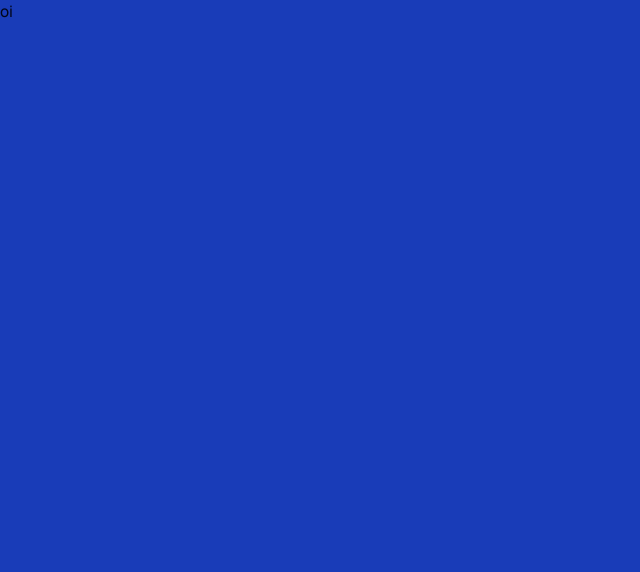
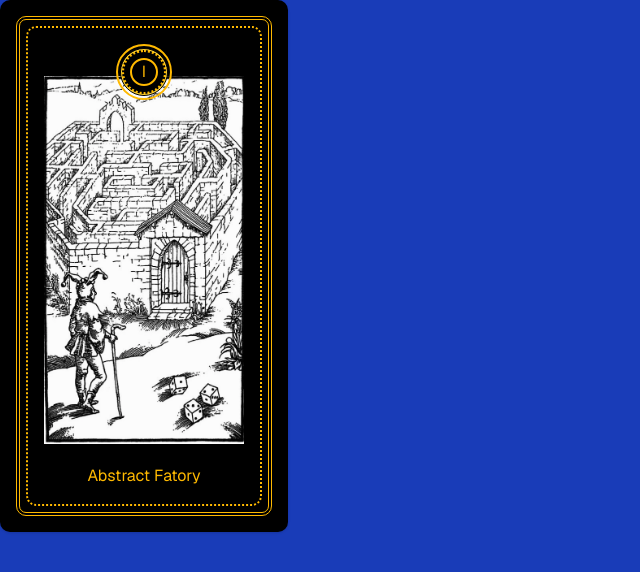
Before and after one commit to JoaoVictorNascimento/Pattern-cards, a Next.js app in the folder pattern-cards/: page / in a window 1280 px wide. Shown: the top 572 px of the page, without its empty margins (0-640 px from the left). Built offline with nearby package versions, Linux system fonts and the light colour scheme.

Commit message:
feat: create initial card pattern abstract factory

```diff
--- a/pattern-cards/app/components/PatternCard/card.tsx
+++ b/pattern-cards/app/components/PatternCard/card.tsx
@@ -1,13 +1,26 @@
+import { Card, CardContent } from '@/components/ui/card'
 import { PatternCardProps } from './types'
+import { CardContentBorder } from './cardContentBorder'
+import CardIndex from './cardIndex'
+import Image from 'next/image'
+import CardImageBorder from './cardImageBorder'
 
-export const PatternCard = (props: PatternCardProps) => {
-  const { id, name, description } = props
+
+const PatternCard = (props: PatternCardProps) => {
+  const { id, name, image } = props
   return (
-    <div>
-      <h1>Pattern Card</h1>
-      <span>{id}</span>
-      <span>{name}</span>
-      <span>{description}</span>
-    </div>
+    <Card className="w-full max-w-72  bg-black border-none p-4 rounded-lg">
+      <CardContent className="flex h-[500px] text-amber-400 border-amber-400 rounded-lg border-4 border-double p-0">
+        <CardContentBorder>
+          <CardImageBorder>
+            <CardIndex id={id} />
+            <Image src={image} alt={name} width={200} height={300} />
+          </CardImageBorder>
+          <span>{name}</span>
+        </CardContentBorder>
+      </CardContent>
+    </Card>
   )
 }
+
+export default PatternCard
--- /dev/null
+++ b/pattern-cards/app/components/PatternCard/cardContentBorder.tsx
@@ -0,0 +1,9 @@
+export const CardContentBorder = ({ children }: { children: React.ReactNode }) => {
+    return (
+      <div className="flex rounded-lg border-2 border-black w-full p-1">
+        <div className="flex flex-col justify-between items-center rounded-lg border-2 border-amber-400 border-dotted w-full p-4">
+          {children}
+        </div>
+      </div>
+    )
+  }
--- /dev/null
+++ b/pattern-cards/app/components/PatternCard/cardImageBorder.tsx
@@ -0,0 +1,9 @@
+const CardImageBorder = ({ children }: { children: React.ReactNode }) => {
+    return (
+        <div className="relative pt-8">
+            {children}
+        </div>
+    )
+}
+
+export default CardImageBorder
--- /dev/null
+++ b/pattern-cards/app/components/PatternCard/cardIndex.tsx
@@ -0,0 +1,19 @@
+import { toRoman } from "@/app/helpers/format"
+
+const CardIndex = ({ id }: { id: number }) => {
+    return (
+        <div className="absolute left-1/2 -translate-x-1/2 top-0">
+            <div className="flex justify-center items-center w-14 h-14 rounded-full border-amber-400 border-2">
+                <div className="flex justify-center items-center w-12 h-12 rounded-full border-black border-1 bg-amber-300">
+                    <div className="flex justify-center items-center w-11 h-11 rounded-full border-amber-400 border-2 border-dotted bg-black">
+                        <div className="flex justify-center items-center w-7 h-7 rounded-full border-amber-400 border-2 bg-black">
+                            <span>{toRoman(id)}</span>
+                        </div>
+                    </div>
+                </div>
+            </div>
+        </div>
+    )
+}
+
+export default CardIndex
--- /dev/null
+++ b/pattern-cards/app/helpers/format.ts
@@ -0,0 +1,26 @@
+export function toRoman(num: number): string {
+    if (num <= 0) return '';
+    const romanNumerals: [number, string][] = [
+      [1000, 'M'],
+      [900, 'CM'],
+      [500, 'D'],
+      [400, 'CD'],
+      [100, 'C'],
+      [90, 'XC'],
+      [50, 'L'],
+      [40, 'XL'],
+      [10, 'X'],
+      [9, 'IX'],
+      [5, 'V'],
+      [4, 'IV'],
+      [1, 'I'],
+    ];
+    let result = '';
+    for (const [value, numeral] of romanNumerals) {
+      while (num >= value) {
+        result += numeral;
+        num -= value;
+      }
+    }
+    return result;
+  }
--- a/pattern-cards/app/page.tsx
+++ b/pattern-cards/app/page.tsx
@@ -1,7 +1,10 @@
+import PatternCard from "./components/PatternCard/card";
+
+
 export default function Home() {
   return (
     <div className="min-h-screen font-[family-name:var(--font-geist-sans)] bg-blue-800">
-      oi
+      <PatternCard id={1} name={"Abstract Fatory"} image={"/abstract-factory.png"} description={""} />
     </div>
   )
 }
```
Also changed, not shown: pattern-cards/public/abstract-factory.png (added).
